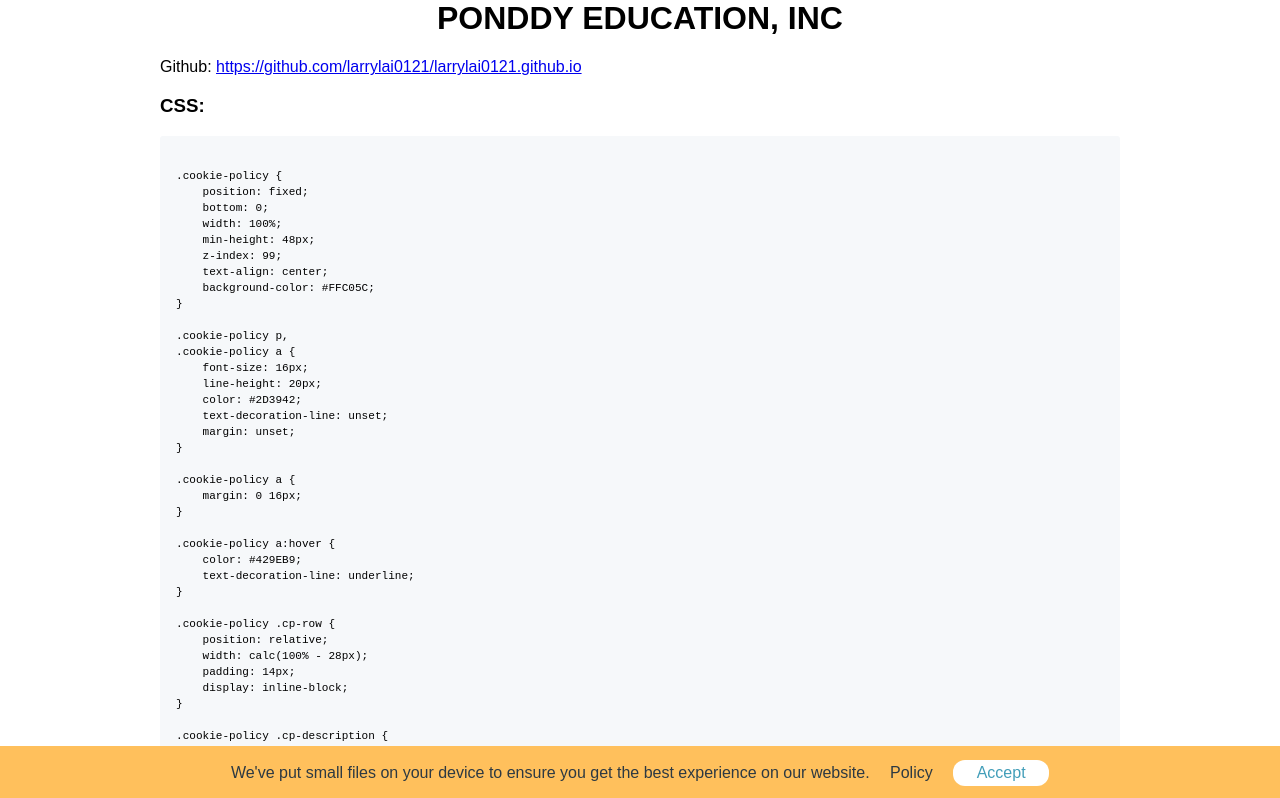
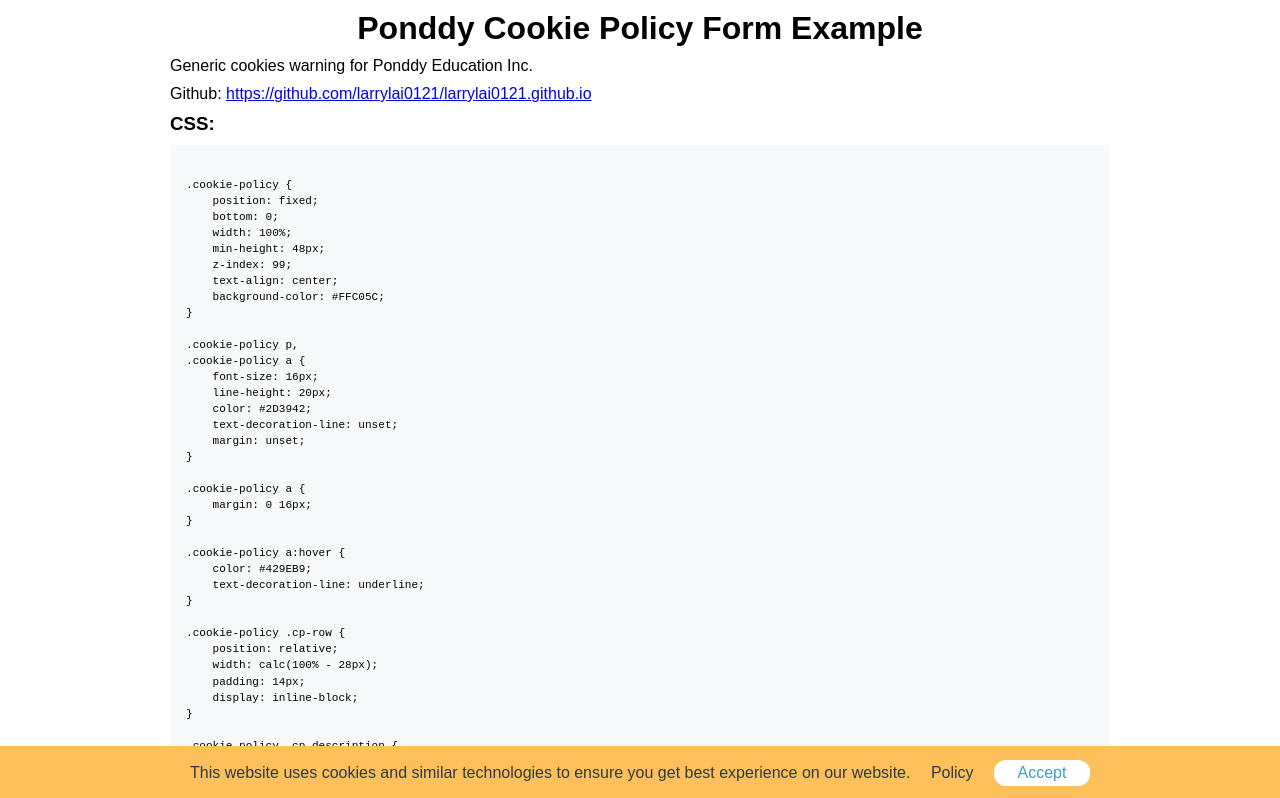
Before and after one commit to larrylai0121/larrylai0121.github.io, a plain HTML site: page index.html in a window 1280 px wide. Shown: the top 798 px of the page. Drawn offline with Linux system fonts and the light colour scheme.

Commit message:
Update text, style and meta tag

```diff
--- a/index.html
+++ b/index.html
@@ -4,18 +4,24 @@
     <meta charset="UTF-8">
     <title>Ponddy Cookie Policy Form Example</title>
     <meta name="theme-color" content="#429EB9">
+    <meta name="viewport" content="width=device-width, initial-scale=1, shrink-to-fit=no">
     <style>
         body {
             margin: 0;
             font-family: 'proxima_novalight', Microsoft Jhenghei, Microsoft YaHei, 'Heiti TC', 'Heiti SC', 'WenQuanYi Zen Hei', 'WenQuanYi Micro Hei', 'Droid Sans', sans-serif;
             width: 100%;
             max-width: 100%;
+            word-wrap:break-word;
         }
 
         .container {
 			max-width: 960px;
 			width: 100%;
 			margin: 0 auto;
+		}
+
+        h1, h2, h3, h6, p, pre {
+			margin: 10px;
 		}
 
 		h1 {
@@ -92,7 +98,7 @@
             color: #FFFFFF;
         }
 
-        @media (max-width: 880px) {
+        @media (max-width: 979px) {
             .cookie-policy p {
                 text-align: left;
             }
@@ -125,10 +131,11 @@
 
 <body>
     <div class="container">
-        <h1>PONDDY EDUCATION, INC</h1>
-        Github: <a href="https://github.com/larrylai0121/larrylai0121.github.io" target="_blank">
+        <h1>Ponddy Cookie Policy Form Example</h1>
+        <p>Generic cookies warning for Ponddy Education Inc.</p>
+        <p>Github: <a href="https://github.com/larrylai0121/larrylai0121.github.io" target="_blank">
             https://github.com/larrylai0121/larrylai0121.github.io
-        </a>
+        </a></p>
 
         <h3>CSS:</h3>
         <pre>
@@ -192,7 +199,7 @@
     color: #FFFFFF;
 }
 
-@media (max-width: 880px) {
+@media (max-width: 979px) {
     .cookie-policy p {
         text-align: left;
     }
@@ -229,7 +236,7 @@
 &lt;div class="cookie-policy"&gt;
     &lt;div class="cp-row"&gt;
         &lt;div class="cp-description"&gt;
-            &lt;p&gt;We've put small files on your device to ensure you get the best experience on our website.&lt;/p&gt;
+            &lt;p&gt;This website uses cookies and similar technologies to ensure you get best experience on our website.&lt;/p&gt;
         &lt;/div&gt;
         &lt;div class="cp-action"&gt;
             &lt;a href="./cookie.html" target="_blank"&gt;Policy&lt;/a&gt;
@@ -244,7 +251,7 @@
     <div class="cookie-policy">
         <div class="cp-row">
             <div class="cp-description">
-                <p>We've put small files on your device to ensure you get the best experience on our website.</p>
+                <p>This website uses cookies and similar technologies to ensure you get best experience on our website.</p>
             </div>
             <div class="cp-action">
                 <a href="./cookie.html" target="_blank">Policy</a>
```
Also changed, not shown: cookie.html (+5 -0 lines), 1 other file.
